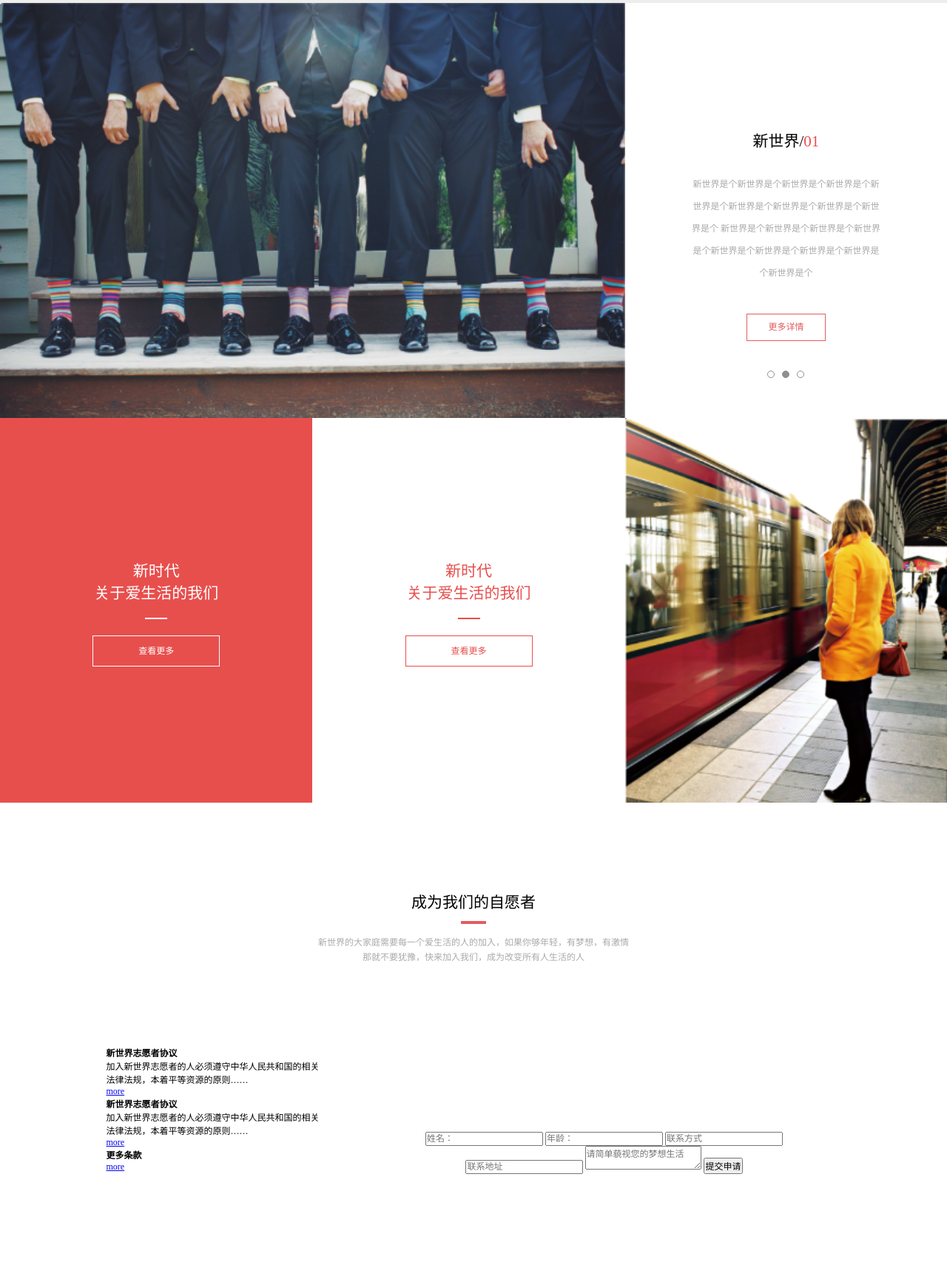
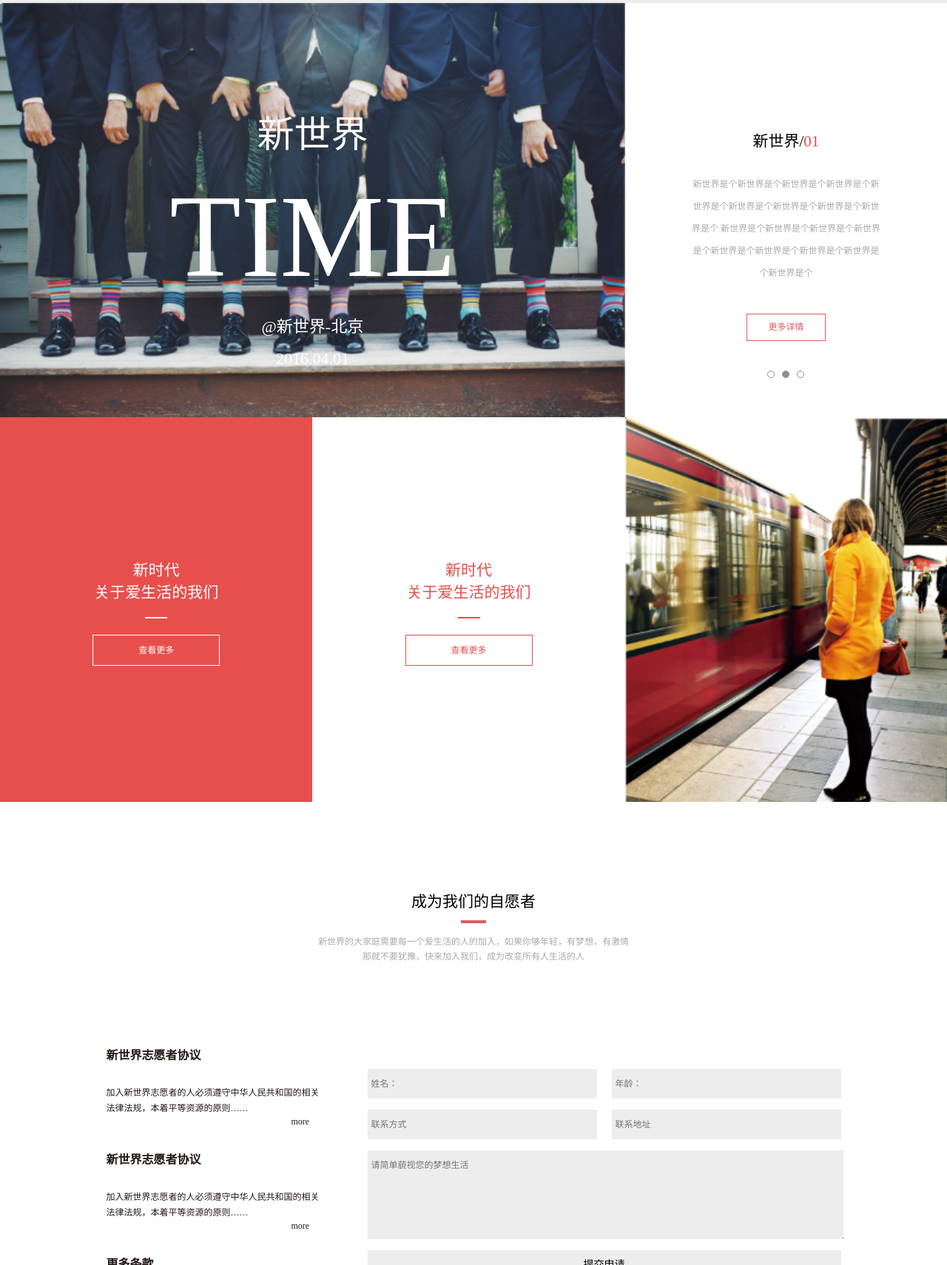
Before and after one commit to Miyaaaa/FElearn, a plain HTML site: page task7/bdtask7.html in a window 1280 px wide. Shown: the part 2373-4083 px from the top of the page at 74% size. Drawn offline with Linux system fonts and the light colour scheme.

Commit message:
complete form

```diff
--- a/task7/bdtask7.html
+++ b/task7/bdtask7.html
@@ -75,25 +75,24 @@
             <p class="div4_hr"></p>
             <p class="div4_p2">每个城市有不同的活动信息，请自助查询您所需要了解的城市</p>
         </div>
-        <!--<aiv class="div4_sub2">-->
-            <!---->
-        <!--</aiv>-->
         <form id="div4_form">
             <select id="country" name="country">
                 <option value="" selected>国家</option>
                 <option value="China">China</option>
                 <option value="UK">The UK</option>
             </select>
-            <select id="province" name="province">
-                <option value="" selected>省份</option>
-                <option value="北京市">北京市</option>
-                <option value="四川省">四川省</option>
-                <option value="天津市">天津市</option>
-                <option value="河北省">河北省</option>
-                <option value="陕西省">陕西省</option>
-                <option value="内蒙古自治区">内蒙古自治区</option>
-                <option value="辽宁省">辽宁省</option>
+            <select id="province" name="province" onclick="selclick('province')">
+                <option value="" checked>省份</option>
             </select>
+            <ul id="for_province" class="hide">
+                <li value="北京市">北京市</li>
+                <li value="四川省">四川省</li>
+                <li value="天津市">天津市</li>
+                <li value="河北省">河北省</li>
+                <li value="陕西省">陕西省</li>
+                <li value="内蒙古自治区">内蒙古自治区</li>
+                <li value="辽宁省">辽宁省</li>
+            </ul>
             <select id="city" name="city">
                 <option value="" selected>城市</option>
             </select>
@@ -134,6 +133,12 @@
     </div>
     <div class="main_div6">
         <img src="./img/div6_pic1.png" alt="img">
+        <div class="div6_sub2">
+            <p class="line1">新世界</p>
+            <p class="line2">TIME</p>
+            <p class="line3">@新世界-北京</p>
+            <p class="line3">2016.04.01</p>
+        </div>
         <div class="div6_sub1">
             <p class="title">新世界/<span>01</span></p>
             <p class="content">新世界是个新世界是个新世界是个新世界是个新世界是个新世界是个新世界是个新世界是个新世界是个
@@ -166,13 +171,13 @@
         <p class="content">新世界的大家庭需要每一个爱生活的人的加入，如果你够年轻，有梦想，有激情</p>
         <p class="content">那就不要犹豫，快来加入我们，成为改变所有人生活的人</p>
         <div class="div8_left">
-            <h3>新世界志愿者协议</h3>
+            <h3 class="first_h3">新世界志愿者协议</h3>
             <p>加入新世界志愿者的人必须遵守中华人民共和国的相关法律法规，本着平等资源的原则……</p>
             <a href="#">more</a>
             <h3>新世界志愿者协议</h3>
             <p>加入新世界志愿者的人必须遵守中华人民共和国的相关法律法规，本着平等资源的原则……</p>
             <a href="#">more</a>
-            <h3>更多条款</h3>
+            <h3 class="last_h3">更多条款</h3>
             <a href="#">more</a>
         </div>
         <form>
--- a/task7/js/style_js.js
+++ b/task7/js/style_js.js
@@ -6,3 +6,22 @@ $(function(){
     var div4_form_width = $("#div4_form").width();
     $("#div4_form").css("left",(div4_pic1_width-div4_form_width)/2+"px");
 });
+function selclick(objstr){
+    switch(objstr){
+        case "country":
+            forselect(objstr,"for_country");break;
+        case "province":
+            forselect(objstr,"for_province");break;
+        case "city":
+            forselect(objstr,"for_city");break;
+    }
+}
+function forselect(selstr, ulstr){
+    //设置对应ul左上角位置
+    var selleft = document.getElementById(selstr).offsetLeft;
+    var seltop = document.getElementById(selstr).offsetTop;
+    $("#"+selstr).css("border" ,"1px solid #e74f4d");
+    $("#"+selstr).css("borderBottom", "none");
+    $("#"+ulstr).removeClass("hide");
+    $("#"+ulstr).css("left","275px");
+}
--- a/task7/style/main.css
+++ b/task7/style/main.css
@@ -135,13 +135,50 @@ main .div1_red p{
 .main_div4 form{
     position:absolute;
     top: 170px;
-    /*left: ;*/
     margin: 0 auto;
 }
 .main_div4 form select{
     width: 240px;
     height:40px;
     margin-right: 30px;
+    padding-right: 10px;
+    border:1px solid #aaa;
+    color: #8F8F8F;
+    /*清除现有selec样式*/
+    appearance:none;
+    -moz-appearance:none;
+    -webkit-appearance:none;
+    /*设置右侧下拉*/
+    background: #fff url(../img/pulldown.png) no-repeat scroll 210px center;
+}
+#div4_form option{
+    background-color: #E3E3E4;
+    height: 28px;
+    line-height: 28px;
+    font-family: "微软雅黑";
+    font-size: 12px;
+    color: #333;
+    display: block;
+}
+.hide {
+    display: none;
+}
+#div4_form ul{
+    border: 1px solid #e74f4d;
+    border-top: none;
+    width: 238px;
+    position: absolute;
+}
+#div4_form ul li{
+    background-color: #E3E3E4;
+    height: 28px;
+    line-height: 28px;
+    font-family: "微软雅黑";
+    font-size: 12px;
+    color: #333;
+    list-style-type: none;
+    text-align: left;
+    text-indent: 1em;
 }
 .main_div4 #search{
     width: 240px;
@@ -191,11 +228,43 @@ main .div1_red p{
 }
 .main_div6{
     overflow: hidden;
+    height: 560px;
+    position: relative;
 }
 .main_div6 img{
     width:66%;
     height:100%;
     float: left;
+}
+.div6_sub2{
+    position: absolute;
+    left:0;
+    top:0;
+    width: 66%;
+    height: 560px;
+    padding-top: 140px;
+    text-align: center;
+}
+.div6_sub2 p{
+    margin: 0;
+}
+.div6_sub2 .line1{
+    font-family: "微软雅黑";
+    font-size: 50px;
+    line-height: 76px;
+    color: #fff;
+}
+.div6_sub2 .line2{
+    font-family: "微软雅黑";
+    font-size: 158px;
+    line-height: 200px;
+    color: #fff;
+}
+.div6_sub2 .line3 {
+    font-family: "微软雅黑";
+    font-size: 22px;
+    line-height: 43px;
+    color: #fff;
 }
 .div6_sub1{
     padding-top: 170px;
@@ -325,11 +394,82 @@ main .div1_red p{
     margin: 110px 60px 0 0;
 }
 .div8_left h3{
-
+    font-family: "黑体";
+    font-size: 16px;
+    margin:30px 0;
+    color: #231815;
 }
-form{
+.div8_left p{
+    font-family: "宋体";
+    font-size: 12px;
+    color:#231815;
+    line-height: 21px;
+}
+.div8_left a{
+    position: relative;
+    left:250px;
+    text-decoration: none;
+    color: #231815;
+}
+.div8_left h3.first_h3{
+    margin-top: 0px;
+}
+.div8_left h3.last_h3{
+    margin-bottom: 0px;
+}
+.main_div8 form{
     width:640px;
-    height:280px;
+    height: 285px;
     display: inline-block;
-
+    position: relative;
 }
+.main_div8 form input{
+    width:300px;
+    height:40px;
+    line-height: 40px;
+    background: #EDEDEE;
+    border:none;
+    font-family: "宋体";
+    font-size: 12px;
+    padding: 0 5px;
+}
+.main_div8 form #name{
+    position: absolute;
+    left: 0px;
+    top: 0px;
+}
+.main_div8 form #age{
+    position: absolute;
+    right:0px;
+    top:0px;
+}
+.main_div8 form #email{
+    position: absolute;
+    left:0px;
+    top:55px;
+}
+.main_div8 form #address{
+    position: absolute;
+    right: 0;
+    top:55px;
+}
+.main_div8 form textarea{
+    width: 640px;
+    height:120px;
+    line-height: 40px;
+    background: #EDEDEE;
+    border: none;
+    position: absolute;
+    left:0;
+    top:110px;
+    padding: 0 5px;
+}
+.main_div8 form input[type="button"]{
+    width:640px;
+    font-family: "黑体";
+    font-size: 14px;
+    text-align: center;
+    position: absolute;
+    left: 0;
+    top:245px;
+}
```
Also changed, not shown: task7/img/pulldown.png (added).
